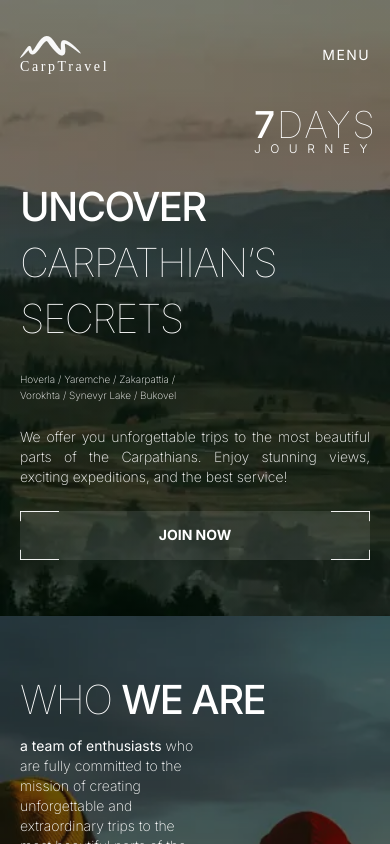
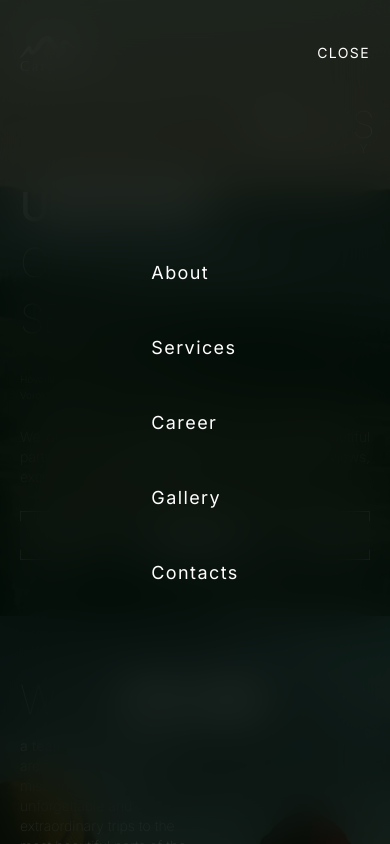
Before and after one commit to Yana-Palam/CarpTravel, a Next.js app: page / in a window 390 px wide. Both pictures are taken after a click on the button "MENU". Shown: the top 844 px of the page. Built offline with nearby package versions, Linux system fonts and the light colour scheme; a web font is replaced by a local one.

Commit message:
added mobile menu

```diff
--- a/components/Header.tsx
+++ b/components/Header.tsx
@@ -8,12 +8,12 @@ const Header: FC = () => {
       <div className="container flex justify-between items-center">
         <Logo />
         <Navbar />
-        <button
+        {/* <button
           type="button"
           className="text-sm tracking-[1.4px] uppercase md:hidden"
         >
           Menu
-        </button>
+        </button> */}
       </div>
     </header>
   );
--- a/components/Navbar.tsx
+++ b/components/Navbar.tsx
@@ -1,18 +1,22 @@
-import { FC } from "react";
+import { FC, useState } from "react";
 import { Link } from "react-scroll";
-
-const navigation = [
-  { id: 1, title: "About", path: "about" },
-  { id: 2, title: "Services", path: "services" },
-  { id: 3, title: "Career", path: "career" },
-  { id: 4, title: "Gallery", path: "gallery" },
-  { id: 5, title: "Contacts", path: "contacts" },
-];
+import { navigation } from "@/utils/navigation";
 
 const Navbar: FC = () => {
+  const [isOpen, setIsOpen] = useState<boolean>(false);
+
+  const toggleModal = () => {
+    setIsOpen((prev) => !prev);
+  };
+
   return (
-    <nav className="hidden md:block">
-      <ul className="flex gap-[56px]">
+    <div
+      className={`${
+        !isOpen ? "" : "mob-menu fixed z-20 top-0 left-0 h-screen w-screen"
+      } `}
+    >
+      <nav className={`${!isOpen ? "hidden" : "block"} md:block`}>
+        <ul className={"flex flex-col gap-12 md:flex-row md:gap-[56px]"}>
           {navigation.map(({ id, title, path }) => (
             <li key={id}>
               <Link
@@ -20,7 +24,8 @@ const Navbar: FC = () => {
                 spy={true}
                 smooth={true}
                 duration={500}
-              className="text-sm/[17px] tracking-[1.4px] cursor-pointer"
+                onClick={() => setIsOpen(false)}
+                className="text-[18px] md:text-[14px]  tracking-[1.4px] cursor-pointer"
               >
                 {title}
               </Link>
@@ -28,6 +33,16 @@ const Navbar: FC = () => {
           ))}
         </ul>
       </nav>
+      <button
+        type="button"
+        onClick={toggleModal}
+        className={`${
+          isOpen ? "absolute  top-[43px] right-5" : "block md:hidden"
+        } block text-sm tracking-[1.4px] uppercase cursor-pointer`}
+      >
+        {isOpen ? "Close" : "Menu"}
+      </button>
+    </div>
   );
 };
 
--- a/styles/globals.css
+++ b/styles/globals.css
@@ -58,6 +58,12 @@
     clip-path: inset(100%);
     clip: rect(0 0 0 0);
     overflow: hidden;
+  }
+
+  .mob-menu {
+    background: rgba(1, 10, 5, 0.75);
+    backdrop-filter: blur(25px);
+    @apply flex justify-center items-center;
   }
 
   .hero-bg-mob {
--- /dev/null
+++ b/utils/navigation.ts
@@ -0,0 +1,7 @@
+export const navigation = [
+  { id: 1, title: "About", path: "about" },
+  { id: 2, title: "Services", path: "services" },
+  { id: 3, title: "Career", path: "career" },
+  { id: 4, title: "Gallery", path: "gallery" },
+  { id: 5, title: "Contacts", path: "contacts" },
+];
```
Lines whose indentation alone changed are shown as unchanged.
